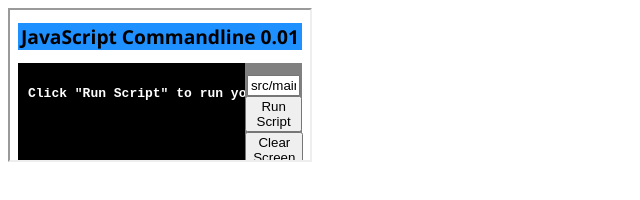
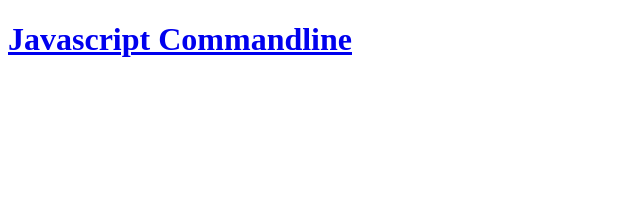
Before and after one commit to keeeeymann/jscmd, a plain HTML site: page index.html in a window 1280 px wide. Shown: the whole page, without its empty margins (0-640 px from the left). Drawn offline with Linux system fonts and the light colour scheme.

Commit message:
Update index.html

```diff
--- a/index.html
+++ b/index.html
@@ -1,10 +1,10 @@
 <!DOCTYPE html>
-<html style="height=100%;width=100%">
+<html>
   <head>
     <title>Javascript Commandline</title>
   </head>
   <body>
-    <iframe seamless src="jscmd.html" sandbox="allow-scripts" style="height=100%;width=100%" />
+    <h1><a href="jscmd.html">Javascript Commandline</a></h1>
   </body>
 
 </html>
```
